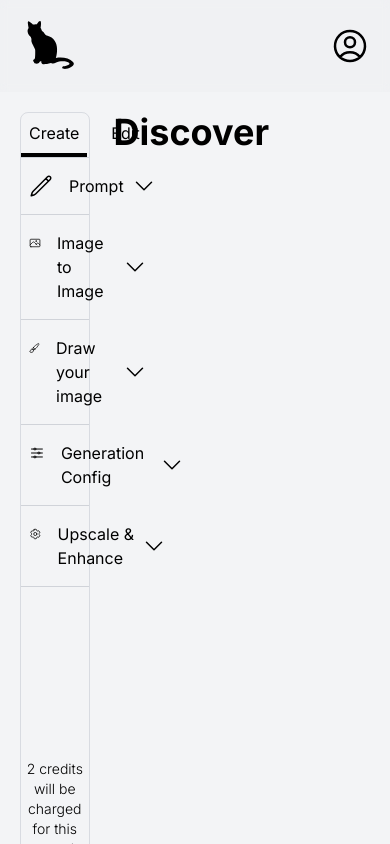
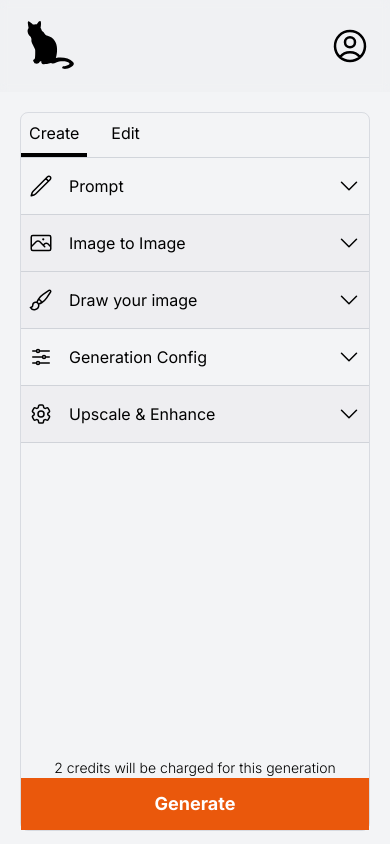
Before and after one commit to FabrizzioLoPresti/draw-ai, a Next.js app: page /draw in a window 390 px wide. Shown: the top 844 px of the page. Built offline with nearby package versions, Linux system fonts and the light colour scheme.

Commit message:
Prompt Component and Fixed Accordion

```diff
--- a/app/draw/page.tsx
+++ b/app/draw/page.tsx
@@ -9,15 +9,15 @@ export const metadata: Metadata = {
 
 const Page = (props: Props) => {
   return (
-    <div className='grid grid-cols-4 gap-6'>
-      <div className='col-span-1'>
+    <div className='md:grid md:grid-cols-4 md:gap-6 space-y-10 md:space-y-0'>
+      <div className='md:col-span-1'>
         <DrawOptionsCard />
       </div>
-      <div className='col-span-3'>
+      <section className='md:col-span-3'>
         <h2 className='text-4xl font-bold'>
           Discover
         </h2>
-      </div>
+      </section>
     </div>
   )
 }
--- a/app/globals.css
+++ b/app/globals.css
@@ -17,6 +17,14 @@
 
   ::-webkit-scrollbar-thumb {
     @apply bg-orange-600/80;
+  }
+
+  .input {
+    @apply px-2 py-3 rounded-md border border-gray-400/30;
+  }
+
+  textarea.input {
+    @apply resize-none h-32;
   }
 }
 
--- a/components/Draw/DrawOption.tsx
+++ b/components/Draw/DrawOption.tsx
@@ -8,12 +8,14 @@ type Props = {
   children: React.ReactNode;
   icon?: React.ReactNode;
   text?: string;
+  enabled: boolean;
 };
 
 const drawOptionVariants = {
   // agregar ease: "easeInOut" para que sea mas suave
+  initial: { opacity: 0, height: 0, transition: { duration: 0.3, ease: "easeOut" } },
   open: { opacity: 1, height: "auto", transition: { duration: 0.3, ease: "easeOut" } },
-  closed: { opacity: 0, height: 0, transition: { duration: 0.3 } },
+  closed: { opacity: 0, height: 0, transition: { duration: 0.3, ease: "easeOut" } },
 };
 
 const iconVariants = {
@@ -21,16 +23,16 @@ const iconVariants = {
   closed: { rotate: 0 },
 };
 
-const DrawOption = ({ children, icon, text }: Props) => {
+const DrawOption = ({ children, icon, text, enabled }: Props) => {
   const [open, setOpen] = useState(false);
 
   const handleOpen = () => {
-    setOpen((prev) => !prev);
+    if (enabled) setOpen(!open);
   };
 
   return (
-    <div className="px-2 py-4 border-b border-b-gray-400/40 cursor-pointer" onClick={handleOpen}>
-      <div className="flex flex-row gap-2 items-center justify-between">
+    <div className="border-b border-b-gray-400/40">
+      <div className={`px-2 py-4 flex flex-row gap-2 items-center justify-between ${enabled ? 'cursor-pointer' : 'cursor-not-allowed bg-gray-200/40'}`} onClick={handleOpen}>
         <div className="flex flex-row gap-4">
           {icon}
           <span>{text}</span>
@@ -50,10 +52,9 @@ const DrawOption = ({ children, icon, text }: Props) => {
             initial="closed"
             animate="open"
             exit="closed"
-            className="my-4"
+            className="overflow-clip pt-2 pb-4 px-2 text-sm"
           >
            {children}
-           Prueba de contenido largo largo largo pa llevarla al cielo y asi rome el hielo mami que mierda
           </motion.div>
         )}
       </AnimatePresence>
--- a/components/Draw/DrawOptionsCard.tsx
+++ b/components/Draw/DrawOptionsCard.tsx
@@ -9,45 +9,53 @@ import {
   ChevronUpIcon,
 } from "@heroicons/react/24/outline";
 import DrawOption from "./DrawOption";
+import PromptComponent from "./PromptComponent";
 
 type Props = {};
 
 const DrawOptionsCard = (props: Props) => {
   return (
-    <div className="sticky top-0 w-full min-h-[800px] border border-gray-400/30 rounded-lg flex flex-col justify-between">
+    <div className="sticky top-0 w-full border border-gray-400/30 rounded-lg flex flex-col justify-between">
       <div>
         <div className="flex flex-row gap-4 border-b border-b-gray-300">
           <div className="px-2 py-2 border-b-4 border-b-black">Create</div>
-          <div className="px-2 py-2">Edit</div>
+          <div className="px-2 py-2 cursor-not-allowed">Edit</div>
         </div>
-        <div>
+
+        <div className="h-[600px] overflow-y-scroll">
           <DrawOption
             icon={<PencilIcon className="w-6 h-6" />}
             text="Prompt"
+            enabled={true}
           >
+            <PromptComponent />
           </DrawOption>
 
           <DrawOption
             icon={<PhotoIcon className="w-6 h-6" />}
             text="Image to Image"
+            enabled={false}
           >
           </DrawOption>
 
           <DrawOption
             icon={<PaintBrushIcon className="w-6 h-6" />}
             text="Draw your image"
+            enabled={false}
           >
           </DrawOption>
 
           <DrawOption
             icon={<AdjustmentsHorizontalIcon className="w-6 h-6" />}
             text="Generation Config"
+            enabled={true}
           >
           </DrawOption>
 
           <DrawOption
             icon={<Cog6ToothIcon className="w-6 h-6" />}
             text="Upscale & Enhance"
+            enabled={false}
           >
           </DrawOption>
         </div>
--- /dev/null
+++ b/components/Draw/PromptComponent.tsx
@@ -0,0 +1,31 @@
+import React from "react";
+import Link from "next/link";
+
+type Props = {};
+
+const PromptComponent = (props: Props) => {
+  return (
+    <div className="flex flex-col gap-6">
+      <div className="flex flex-col">
+        <textarea name="prompt" id="prompt" placeholder="Your prompt" className="input" />
+        <span className="text-xs font-extralight">
+          Check out the <Link href="">prompt guide</Link> for tips on how to write a
+          good prompt.
+        </span>
+      </div>
+
+      <div className="flex flex-col gap-2">
+        <p className="font-bold">Negative Prompt</p>
+        <input
+          type="text"
+          name="negative"
+          id="negative"
+          placeholder="Leave blank if not need"
+          className="input"
+        />
+      </div>
+    </div>
+  );
+};
+
+export default PromptComponent;
```
